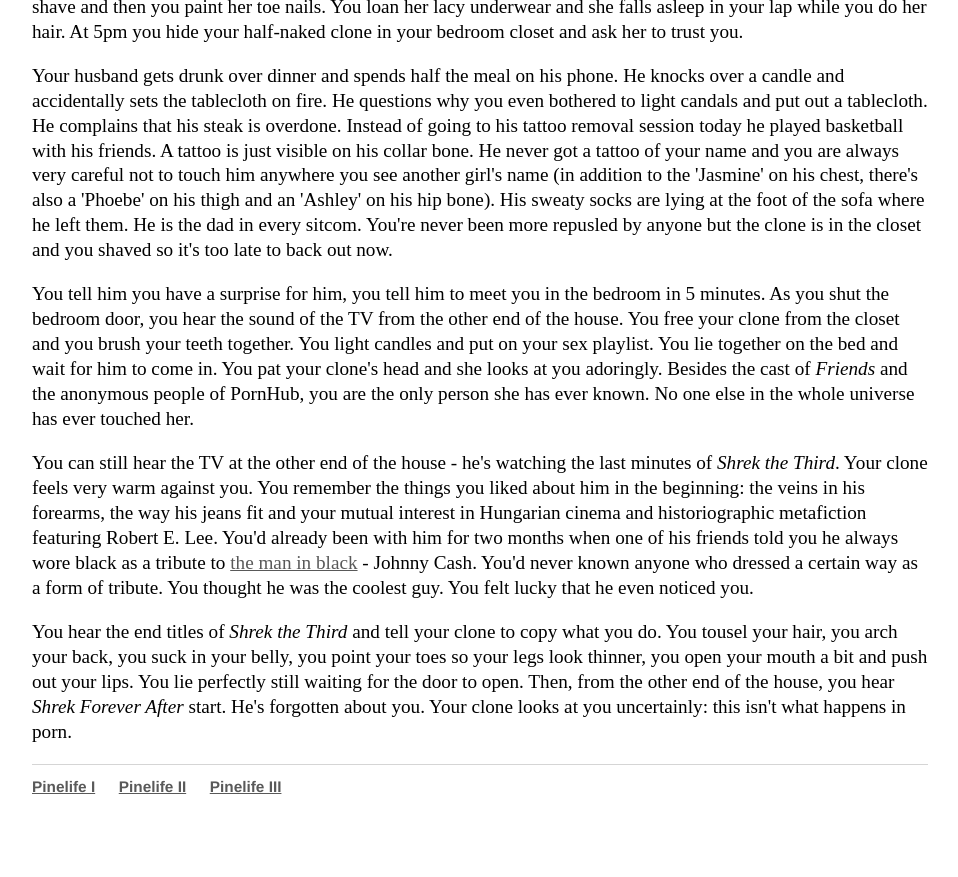
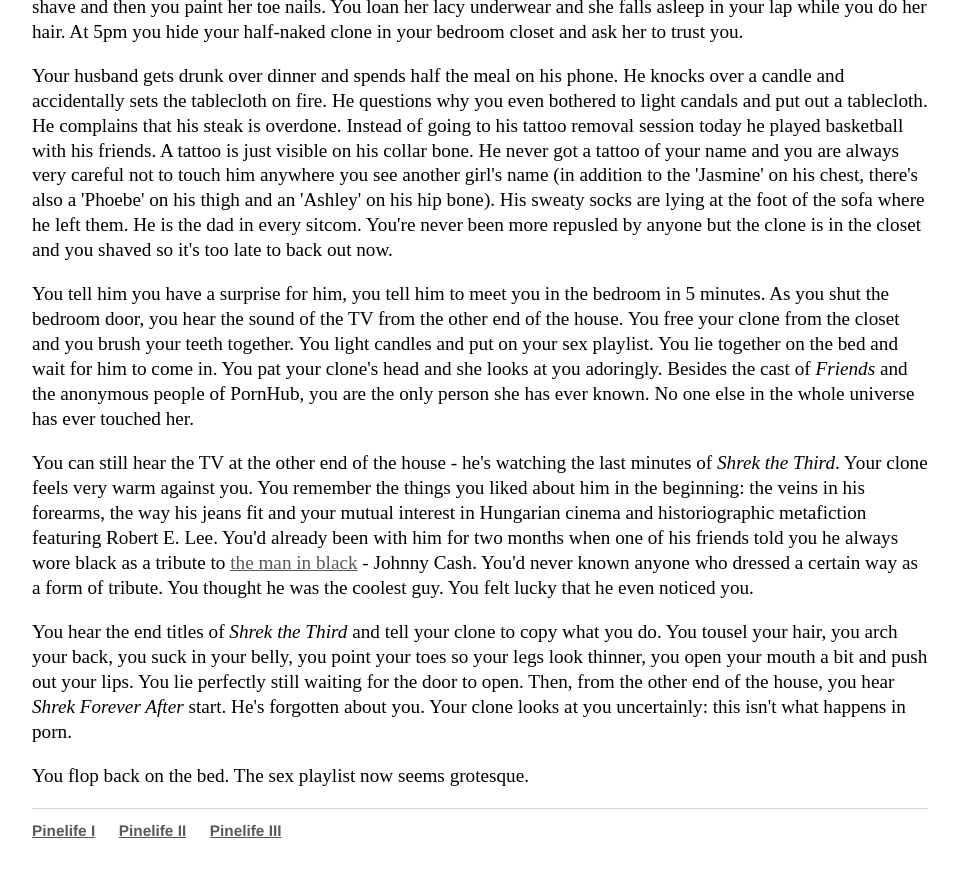
Before and after one commit to Pinelife/pinelife.github.io, a Jekyll site: the page built from Hellhole/excitingevent1.html, in a window 1280 px wide and 900 px high, scrolled down 1569 px. Shown: the top 877 px of the window, without its empty margins (160-1118 px from the left). Built offline with Jekyll 4.4.1, drawn with Linux system fonts in a browser that asks for light colours; before the commit the page ends 2425 px from its top, so only the background shows below that.

Commit message:
Update excitingevent1.html

```diff
--- a/Hellhole/excitingevent1.html
+++ b/Hellhole/excitingevent1.html
@@ -91,4 +91,5 @@
   He's forgotten about you. Your clone looks at you uncertainly: this isn't what happens in porn.
 </p>
 <p>
+  You flop back on the bed. The sex playlist now seems grotesque.
 </p>
```
